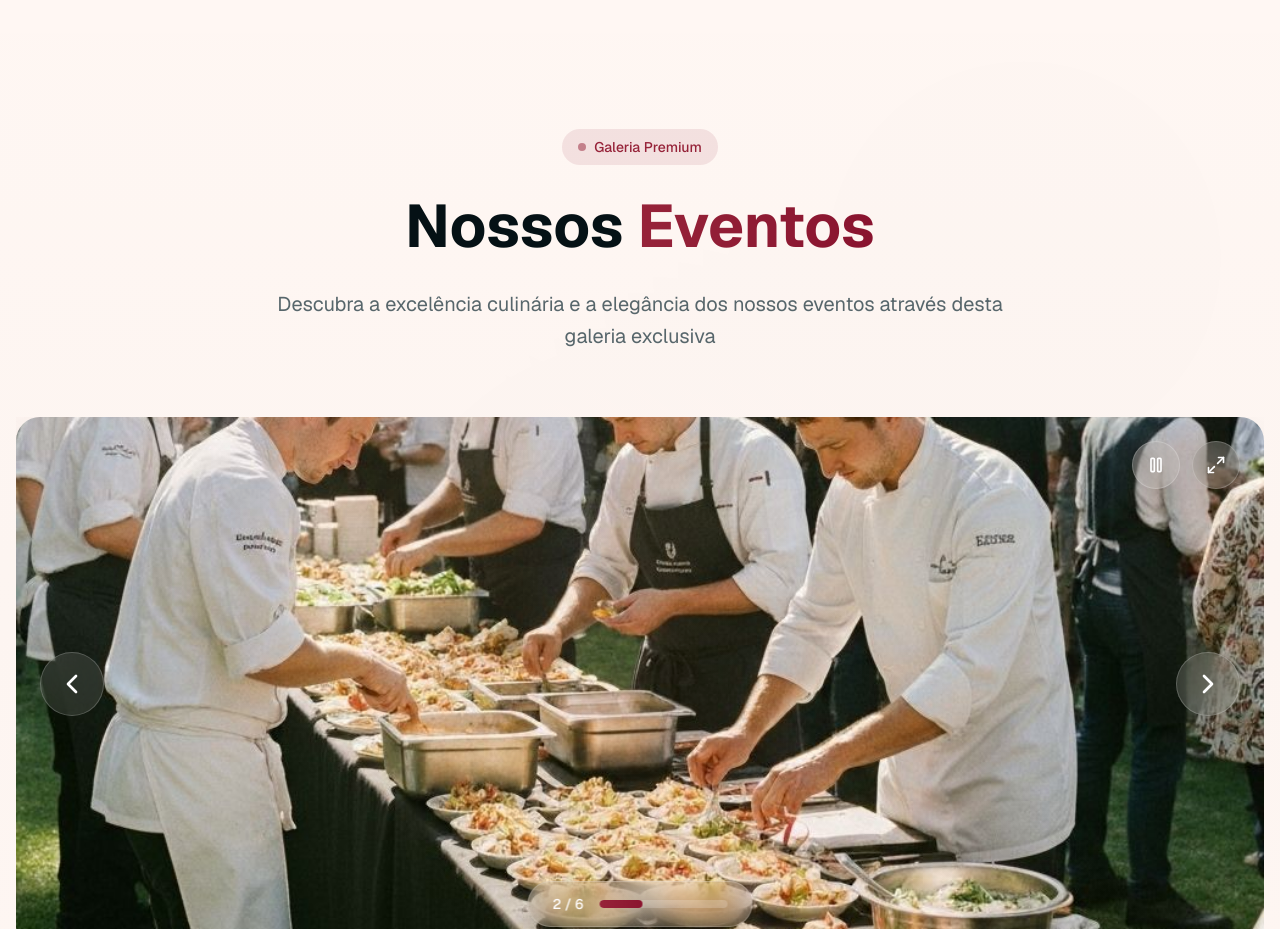
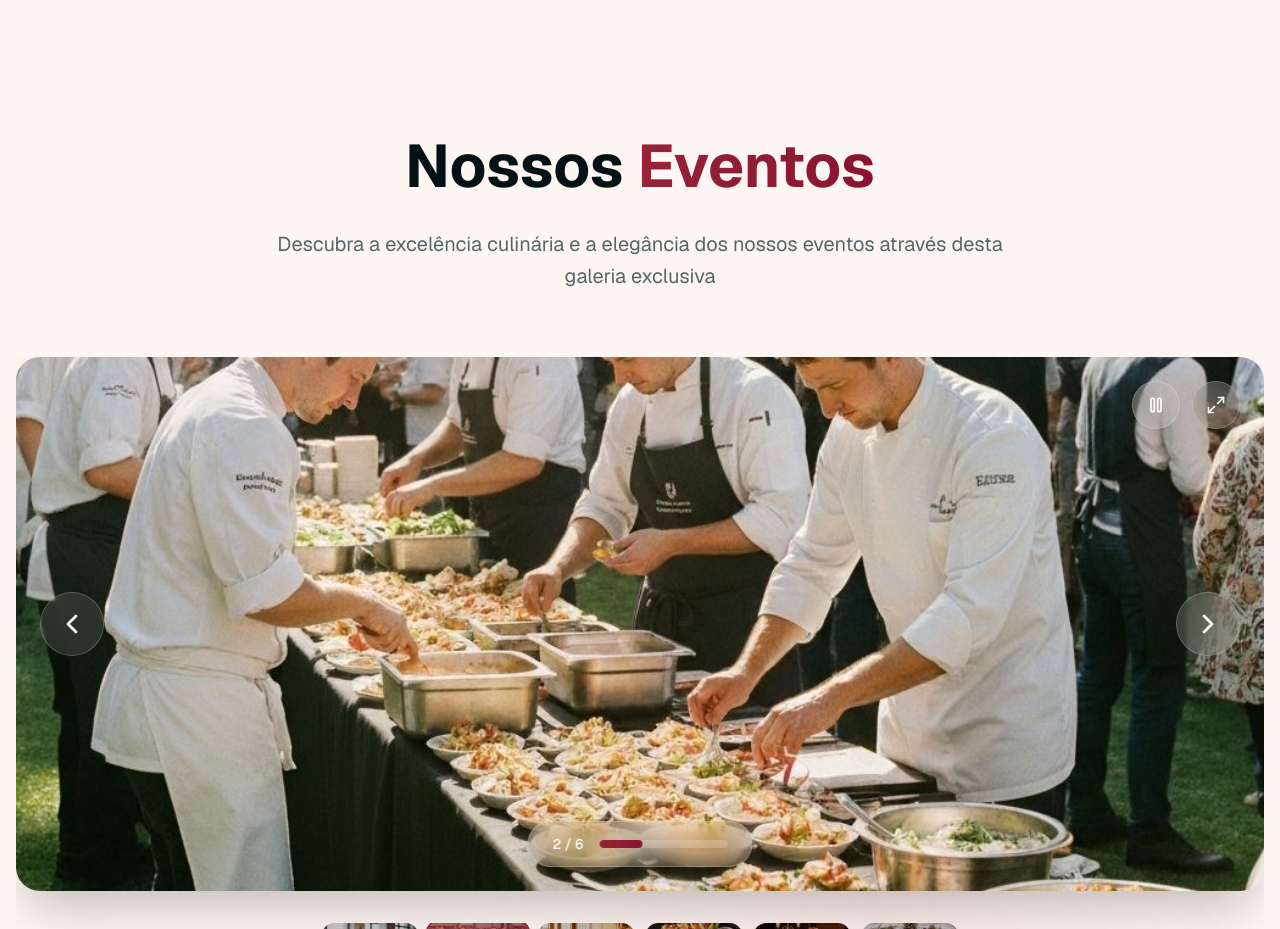
Before and after one commit to LuisCarlos01/Buffet, a Next.js app: page / in a window 1280 px wide. Shown: the part 3260-4189 px from the top of the page. Built offline with nearby package versions, Linux system fonts and the light colour scheme.

Commit message:
refactor: remover badge 'Galeria Premium' desnecessário
- Remover badge com texto 'Galeria Premium'
- Simplificar header da seção galeria
- Manter apenas título 'Nossos Eventos' e descrição
- Design mais limpo e focado

```diff
--- a/components/gallery.tsx
+++ b/components/gallery.tsx
@@ -187,10 +187,6 @@ export function Gallery() {
       <div className='relative z-10 max-w-7xl mx-auto'>
         {/* Header Section */}
         <div className='text-center mb-12 md:mb-16'>
-          <div className='inline-flex items-center gap-2 px-3 py-1.5 md:px-4 md:py-2 rounded-full bg-primary/10 text-primary text-xs md:text-sm font-medium mb-4 md:mb-6'>
-            <div className='w-1.5 h-1.5 md:w-2 md:h-2 rounded-full bg-primary animate-pulse' />
-            Galeria Premium
-          </div>
           <h2 className='text-3xl sm:text-4xl md:text-5xl lg:text-6xl font-bold text-foreground mb-4 md:mb-6 leading-tight'>
             Nossos{' '}
             <span className='text-transparent bg-clip-text bg-gradient-to-r from-primary to-accent'>
```
